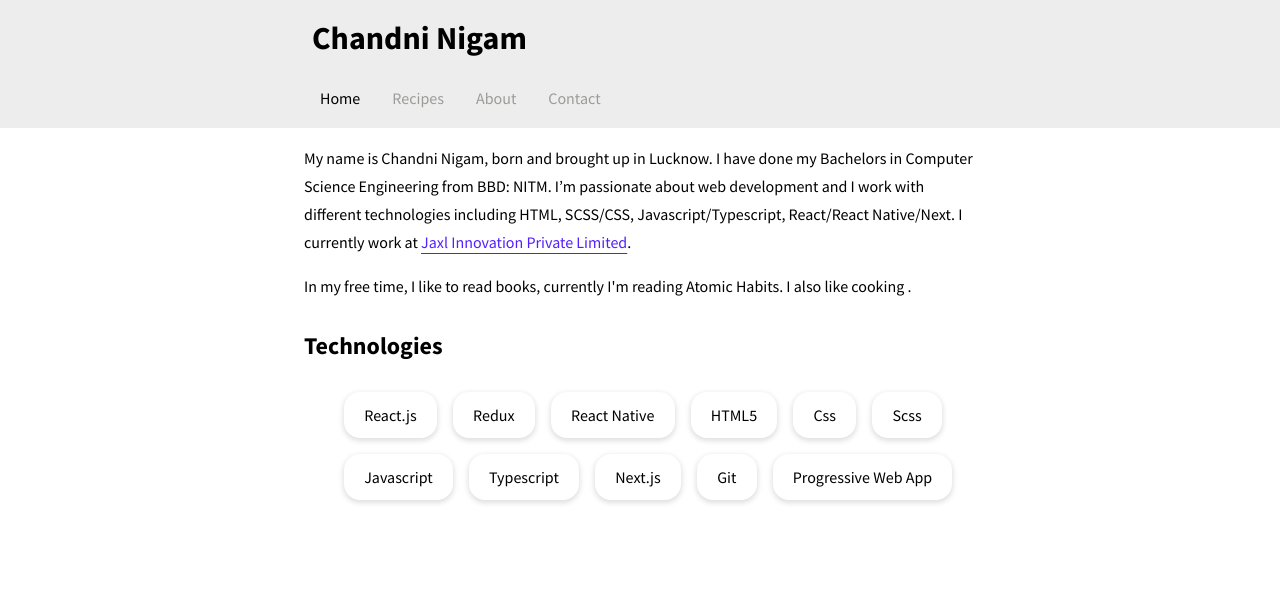
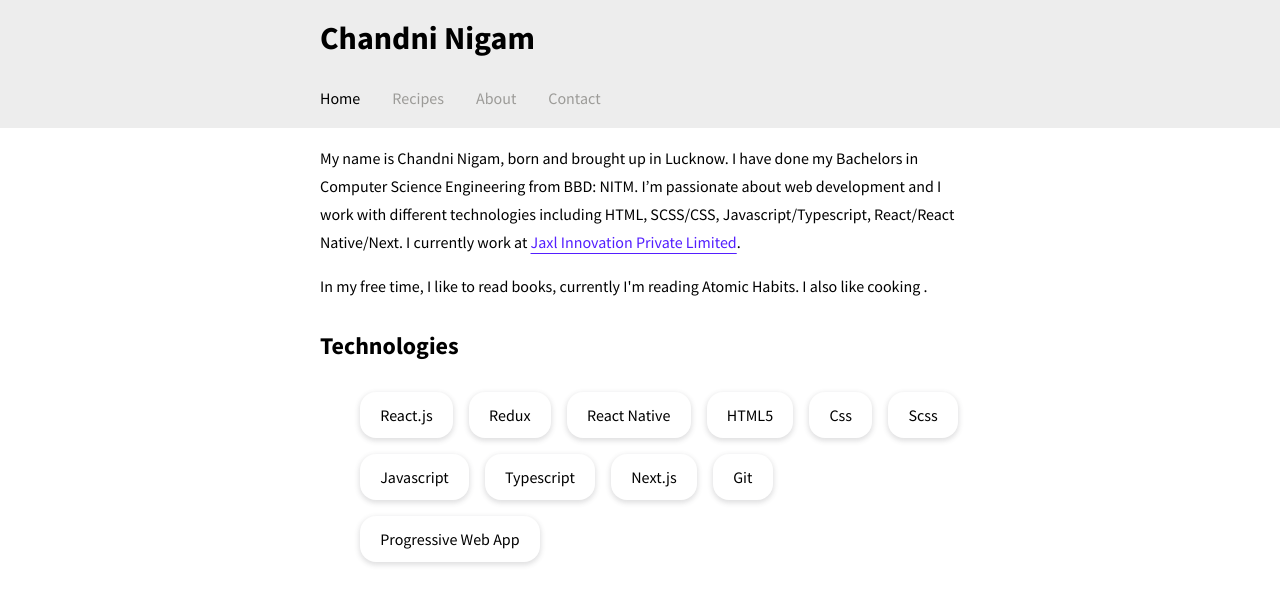
Before and after one commit to chandninigam/website, a Next.js app: page / in a window 1280 px wide. Shown: the top 604 px of the page. Built offline with nearby package versions, Linux system fonts and the light colour scheme.

Commit message:
Footer issue resolve (#46)

```diff
--- a/src/styles/About.module.css
+++ b/src/styles/About.module.css
@@ -1,5 +1,5 @@
 .container {
-  max-width: 42rem;
+  max-width: 40rem;
   margin-inline: auto;
   padding-inline: 1rem;
   overflow-y: auto;
--- a/src/styles/Contact.module.css
+++ b/src/styles/Contact.module.css
@@ -1,7 +1,7 @@
 .container {
   padding-inline: 1rem;
   min-height: calc(100vh - 100px);
-  max-width: 42rem;
+  max-width: 40rem;
   margin-inline: auto;
   width: 100%;
 }
--- a/src/styles/Container.module.css
+++ b/src/styles/Container.module.css
@@ -1,5 +1,4 @@
 .container {
-  height: 100vh;
   display: grid;
   grid-template-rows: auto 1fr auto;
 }
--- a/src/styles/Header.module.css
+++ b/src/styles/Header.module.css
@@ -4,8 +4,8 @@
 .heading {
   padding: 0;
   margin: 0;
-  padding: 1.5rem 0rem 1rem 1rem;
-  max-width: 42rem;
+  padding: 1.5rem 1rem 1rem 1rem;
+  max-width: 40rem;
   margin-inline: auto;
 }
 .ulHeader {
--- a/src/styles/Home.module.css
+++ b/src/styles/Home.module.css
@@ -1,6 +1,6 @@
 .content {
   padding-inline: 1rem;
   min-height: calc(100vh - 100px);
-  max-width: 42rem;
+  max-width: 40rem;
   margin-inline: auto;
 }
--- a/src/styles/Recipe.module.css
+++ b/src/styles/Recipe.module.css
@@ -1,5 +1,5 @@
 .container {
   padding-inline: 1rem;
-  max-width: 42rem;
+  max-width: 40rem;
   margin-inline: auto;
 }
--- a/src/styles/Recipes.module.css
+++ b/src/styles/Recipes.module.css
@@ -1,12 +1,12 @@
 .heading {
   display: flex;
-  padding: 0.5rem 0rem 0rem 1rem;
+  padding-top: 0.5rem;
   font-size: 1.2rem;
   font-weight: 700;
 }
 .container {
   min-height: calc(100vh - 150px);
-  max-width: 42rem;
+  max-width: 40rem;
   margin-inline: auto;
   width: 100%;
 }
```
Also changed, not shown: content/Contact.md (+0 -12 lines).
